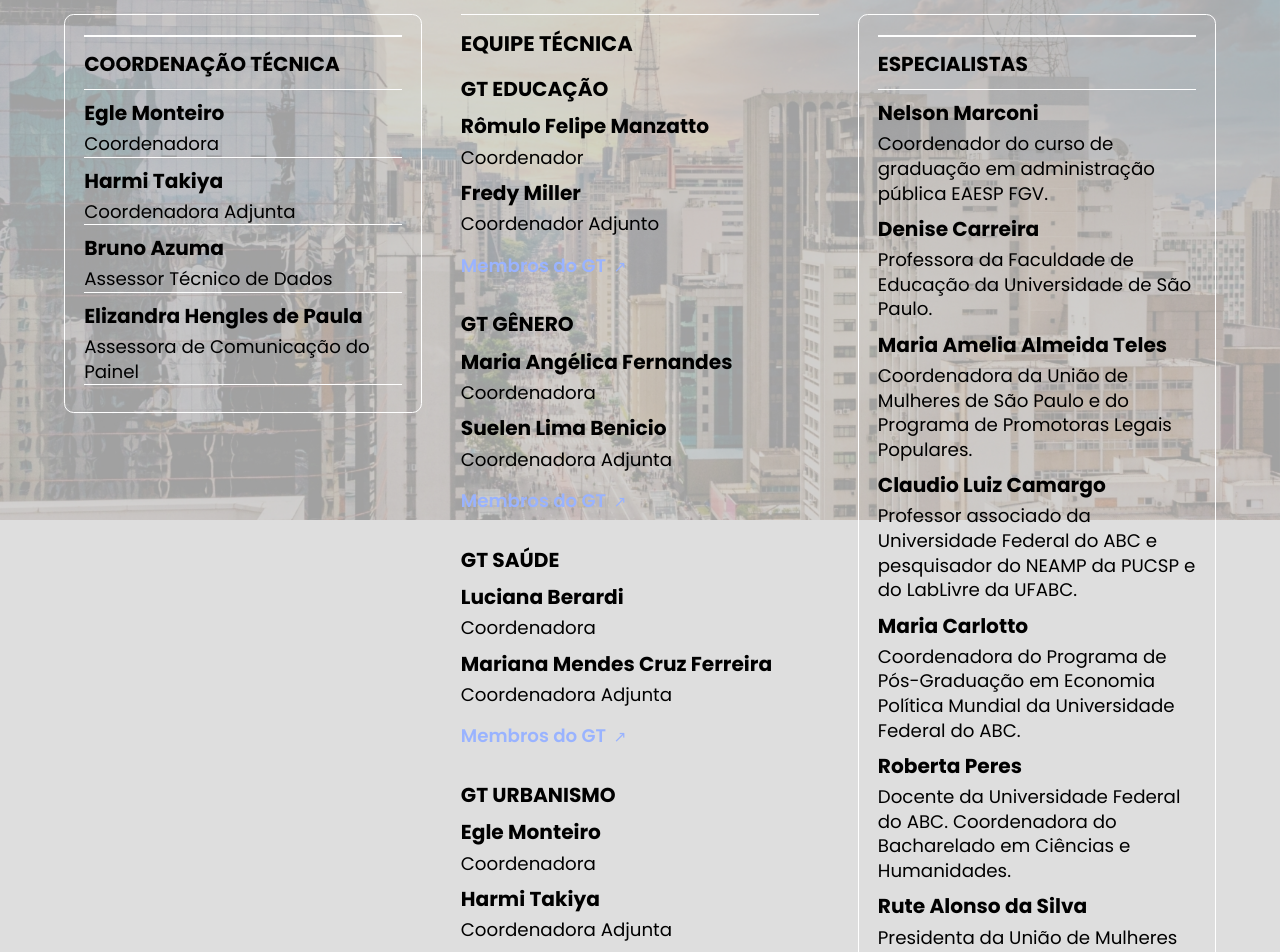
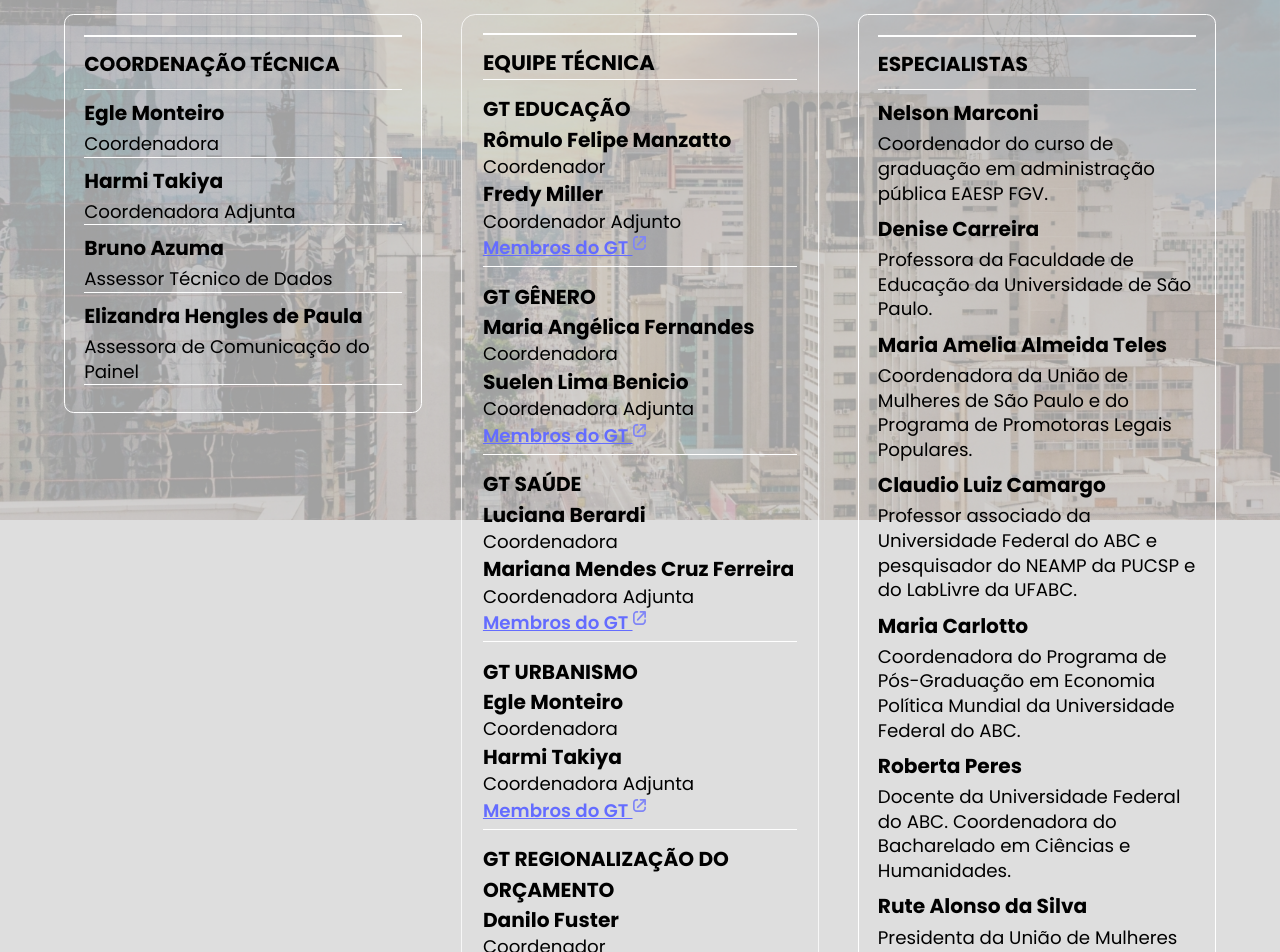
Before and after one commit to ObservatorioPoliticasTCM/painel-frontend, a Vue app: page /fichatecnica in a window 1280 px wide. Shown: the part 280-1232 px from the top of the page. Built offline with nearby package versions, Linux system fonts and the light colour scheme.

Commit message:
Estilo dos GTs ajustado

```diff
--- a/src/components/NameGroup.vue
+++ b/src/components/NameGroup.vue
@@ -1,5 +1,5 @@
 <template>
-  <div class="name-group">
+  <div class="name-group" :class="{ 'border': border }">
     <div class="name-group-header">{{ name }}</div>
     <div class="name-group-content">
       <slot />
@@ -8,16 +8,13 @@
 </template>
 
 <script setup lang="ts">
-interface Props { name: string }
-const { name } = defineProps<Props>()
+interface Props { name: string, border?: boolean }
+const { name, border = true } = defineProps<Props>()
 </script>
 
 <style scoped>
 .name-group {
   text-align: left;
-  border: 0.0625rem solid #fff; /* 1px */
-  border-radius: 0.5rem;
-  padding: 1em;
 }
 .name-group-header {
   font-weight: bold;
@@ -28,4 +25,9 @@ const { name } = defineProps<Props>()
   padding: 0.6em 0 0.5em;
   margin-bottom: 0.4em;
 }
+.name-group.border {
+  border: 0.0625rem solid #fff; /* 1px */
+  border-radius: 0.5rem;
+  padding: 1em;
+}
 </style>
--- a/src/components/TechGroup.vue
+++ b/src/components/TechGroup.vue
@@ -1,10 +1,9 @@
 <template>
   <div class="tech-group">
     <div class="group-title">{{ name }}</div>
-    <!-- Slot expects one or more <NameAndTitle .../> components -->
     <slot />
     <a v-if="url" :href="url" class="members-link" target="_blank" rel="noopener noreferrer">
-      Membros do GT <span aria-hidden="true" class="ext-icon">↗</span>
+      Membros do GT <img src="@/assets/external-link.svg" alt="external link" class="ext-icon" aria-hidden="true" />
     </a>
   </div>
 </template>
@@ -16,22 +15,26 @@ const { name, url } = defineProps<{ name: string; url?: string }>()
 <style scoped>
 .tech-group {
   text-align: left;
-  margin: 0.75em 0 1.5em;
+  margin: 0.75em 0;
+  border-bottom: 0.0625em solid #fff;
 }
 .group-title {
   font-weight: 700;
   text-transform: uppercase;
   font-size: 1.05em;
-  margin-bottom: 0.35em;
 }
 .members-link {
   display: inline-block;
-  margin-top: 0.4em;
-  color: #99b3ff;
   text-decoration: none;
   font-weight: 600;
   font-size: 0.95em;
+  text-decoration: underline;
+  margin-bottom: 0.25rem;
 }
 .members-link:hover { text-decoration: underline; }
-.ext-icon { font-size: 0.85em; margin-left: 0.2em; }
+.ext-icon {
+  height: 0.75em;
+  vertical-align: super;
+  margin-bottom: -0.15em;
+}
 </style>
--- a/src/components/TechTeam.vue
+++ b/src/components/TechTeam.vue
@@ -3,56 +3,59 @@
         <div class="team-title">Equipe Técnica</div>
 
         <TechGroup name="GT Educação" url="https://exemplo.org/gt-educacao">
-      <NameAndTitle name="Rômulo Felipe Manzatto" title="Coordenador" />
-      <NameAndTitle name="Fredy Miller" title="Coordenador Adjunto" />
+            <NameAndTitle name="Rômulo Felipe Manzatto" title="Coordenador" remove-bottom-margin />
+            <NameAndTitle name="Fredy Miller" title="Coordenador Adjunto" remove-bottom-margin />
         </TechGroup>
 
         <TechGroup name="GT Gênero" url="https://exemplo.org/gt-genero">
-      <NameAndTitle name="Maria Angélica Fernandes" title="Coordenadora" />
-      <NameAndTitle name="Suelen Lima Benicio" title="Coordenadora Adjunta" />
+            <NameAndTitle name="Maria Angélica Fernandes" title="Coordenadora" remove-bottom-margin />
+            <NameAndTitle name="Suelen Lima Benicio" title="Coordenadora Adjunta" remove-bottom-margin />
         </TechGroup>
 
         <TechGroup name="GT Saúde" url="https://exemplo.org/gt-saude">
-      <NameAndTitle name="Luciana Berardi" title="Coordenadora" />
-      <NameAndTitle name="Mariana Mendes Cruz Ferreira" title="Coordenadora Adjunta" />
+            <NameAndTitle name="Luciana Berardi" title="Coordenadora" remove-bottom-margin />
+            <NameAndTitle name="Mariana Mendes Cruz Ferreira" title="Coordenadora Adjunta" remove-bottom-margin />
         </TechGroup>
 
         <TechGroup name="GT Urbanismo" url="https://exemplo.org/gt-urbanismo">
-      <NameAndTitle name="Egle Monteiro" title="Coordenadora" />
-      <NameAndTitle name="Harmi Takiya" title="Coordenadora Adjunta" />
+            <NameAndTitle name="Egle Monteiro" title="Coordenadora" remove-bottom-margin />
+            <NameAndTitle name="Harmi Takiya" title="Coordenadora Adjunta" remove-bottom-margin />
         </TechGroup>
 
         <TechGroup name="GT Regionalização do Orçamento" url="https://exemplo.org/gt-regionalizacao-orcamento">
-      <NameAndTitle name="Danilo Fuster" title="Coordenador" />
+            <NameAndTitle name="Danilo Fuster" title="Coordenador" remove-bottom-margin />
         </TechGroup>
 
-    <NameGroup name="Núcleo de Tecnologia da Informação">
+        <NameGroup name="Núcleo de Tecnologia da Informação" :border="false">
             <NameAndTitle name="Ricardo Ferreira Santos" title="Chefe do NTI" />
         </NameGroup>
 
-    <NameGroup name="Unidade de Informações Estratégicas">
+        <NameGroup name="Unidade de Informações Estratégicas" :border="false">
             <NameAndTitle name="Luciana da Cunha de Castro Guerra" title="Supervisora da Unidade" />
         </NameGroup>
-
-
     </div>
 </template>
 
 <script setup lang="ts">
 import TechGroup from '@/components/TechGroup.vue'
 import NameAndTitle from '@/components/NameAndTitle.vue'
-import NameGroup from './NameGroup.vue';
+import NameGroup from '@/components/NameGroup.vue';
 </script>
 
 <style scoped>
 .tech-team {
     text-align: left;
+    border: 1px solid rgba(255, 255, 255, 0.75);
+    border-radius: 0.75em;
+    padding: 0.9em 1.1em 1.2em;
 }
+
 .team-title {
     font-weight: 700;
     text-transform: uppercase;
     font-size: 1.1em;
-  border-top: 0.0625em solid #fff;
+    border-top: 0.1em solid #fff;
+    border-bottom: 0.0625em solid #fff;
     padding-top: 0.6em;
     margin-bottom: 0.4em;
 }
```
Also changed, not shown: src/assets/external-link.svg (added). Lines whose indentation alone changed are shown as unchanged.
